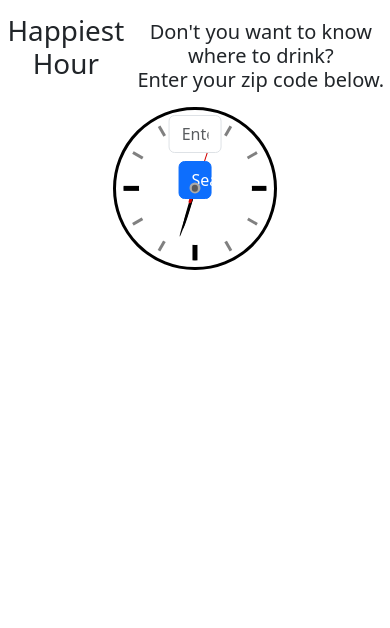
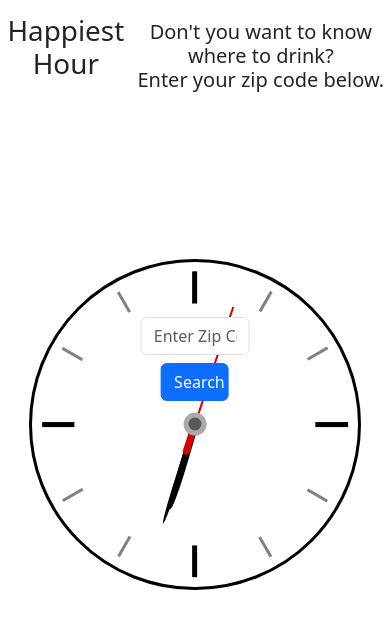
Before and after one commit to ColdWeatherBoyy/happiest-hour, a React (Vite) app in the folder client/: page / in a window 390 px wide. Shown: the top 628 px of the page. Built offline with nearby package versions, Linux system fonts and the light colour scheme.

Commit message:
resizes clock based on window size

```diff
--- a/client/src/components/Clock/Clock.css
+++ b/client/src/components/Clock/Clock.css
@@ -1,5 +1,8 @@
 :root {
-	--diameter: 42vw;
+	--diameter1: 77vh;
+	--diameter2: 85vw;
+	--diameter3: 55vh;
+
 }
 
 .clock-frame {
@@ -7,11 +10,11 @@
 	background-color: rgb(255, 255, 255);
 	border-radius: 50%;
 	position: relative;
-	margin-top: 1%;
+	margin-top: 1em;
 	margin-left: auto;
 	margin-right: auto;
-	width: var(--diameter);
-	height: var(--diameter);
+	width: var(--diameter1);
+	height: var(--diameter1);
 	z-index: 0;
 }
 
@@ -23,3 +26,19 @@
 	left: 50%;
 	transform: translate(-50%, -50%); /* translate(horizontal, vertical) */
 }
+
+@media (max-width: 950px) {
+	.clock-frame {
+		width: var(--diameter3);
+		height: var(--diameter3);
+		margin-top: 30%;
+	}
+}
+
+@media (max-width: 480px) {
+	.clock-frame {
+		width: var(--diameter2);
+		height: var(--diameter2);
+		margin-top: 40%;
+	}
+}
```
